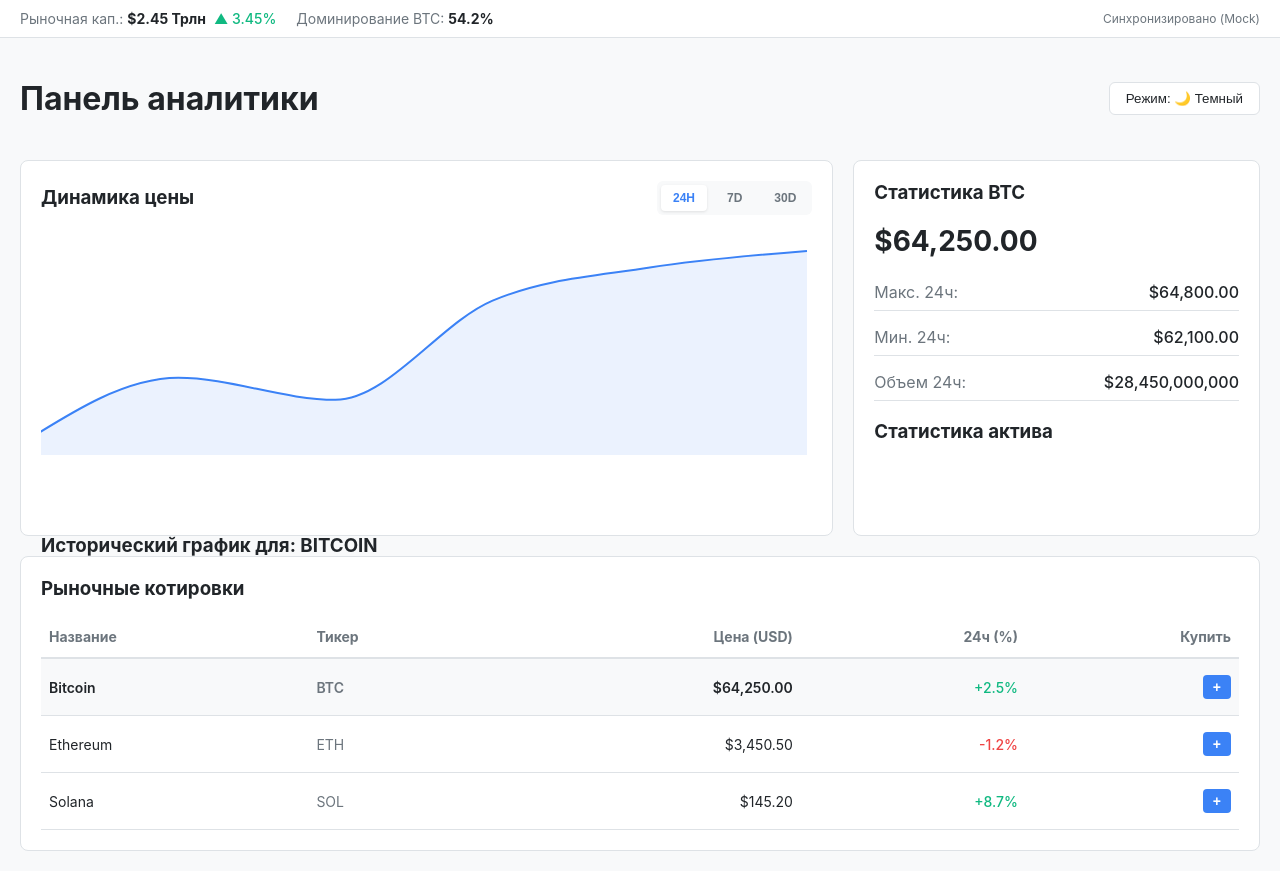
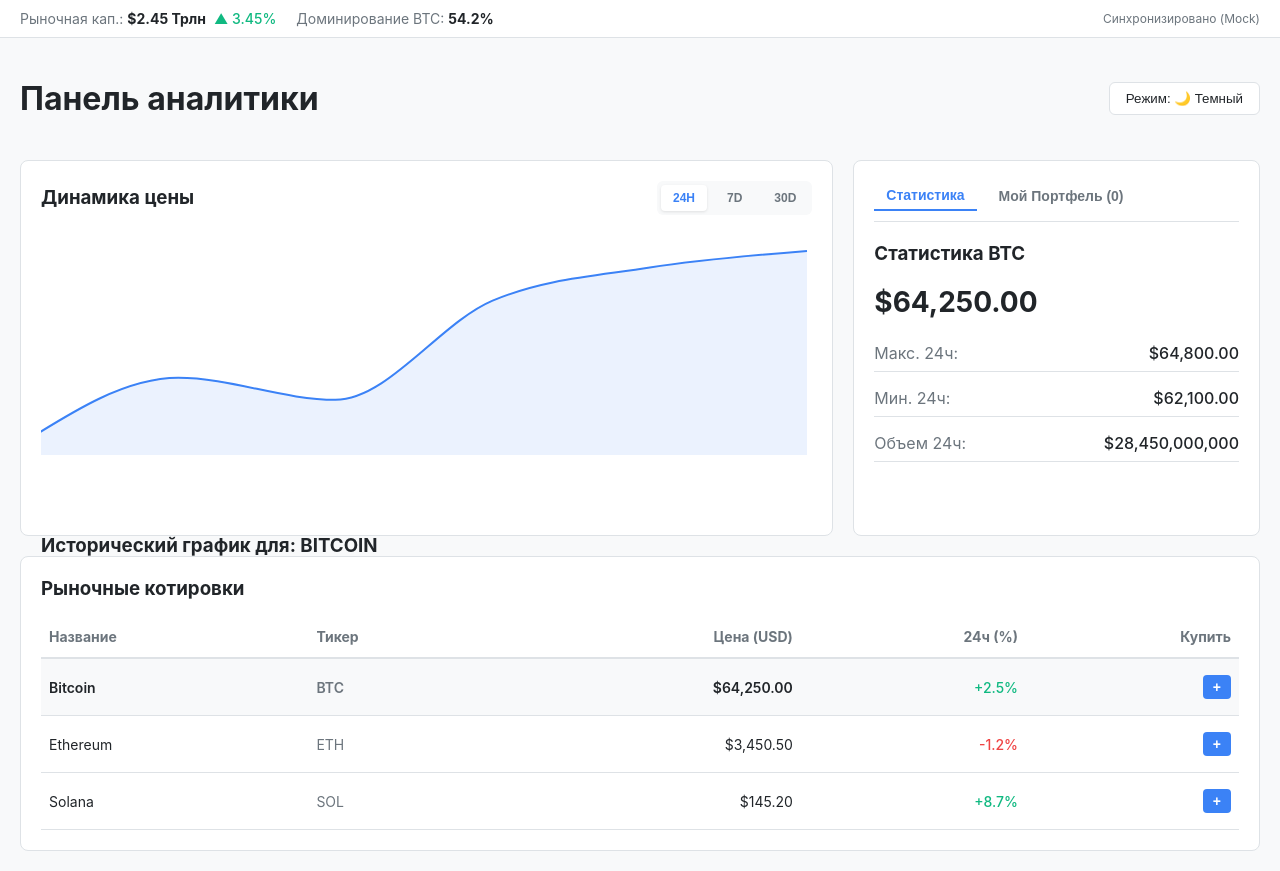
Before and after one commit to Heimtar/crypto-dashboard, a React (Vite) app: page / in a window 1280 px wide. Built offline with nearby package versions, Linux system fonts and the light colour scheme.

Commit message:
feat: implement tab switching and integrate PortfolioWidget in right panel

```diff
--- a/src/App.jsx
+++ b/src/App.jsx
@@ -1,5 +1,6 @@
 import { useState, useEffect } from "react";
 import MarketTicker from "./components/MarketTicker";
+import PortfolioWidget from "./components/PortfolioWidget";
 import CoinStats from "./components/CoinStats";
 import CoinChart from "./components/CoinChart";
 import MarketTable from "./components/MarketTable";
@@ -14,6 +15,7 @@
   });
   const [theme, setTheme] = useState("light");
   const [modalCoin, setModalCoin] = useState(null);
+  const [activeTab, setActiveTab] = useState("stats");
   // Синхронизируем стейт портфеля с localStorage
   useEffect(() => {
     localStorage.setItem("crypto_portfolio", JSON.stringify(portfolio));
@@ -120,8 +122,64 @@
               minHeight: "300px",
             }}
           >
-            <CoinStats coin={activeCoin} />
-            <h3>Статистика актива</h3>
+            {/* Панель кнопок-вкладок (Tabs) */}
+            <div
+              style={{
+                display: "flex",
+                gap: "10px",
+                marginBottom: "20px",
+                borderBottom: "1px solid var(--border-color)",
+                paddingBottom: "10px",
+              }}
+            >
+              <button
+                onClick={() => setActiveTab("stats")}
+                style={{
+                  background: "none",
+                  border: "none",
+                  padding: "6px 12px",
+                  cursor: "pointer",
+                  fontSize: "14px",
+                  fontWeight: "600",
+                  color:
+                    activeTab === "stats"
+                      ? "var(--accent)"
+                      : "var(--text-muted)",
+                  borderBottom:
+                    activeTab === "stats" ? "2px solid var(--accent)" : "none",
+                }}
+              >
+                Статистика
+              </button>
+              <button
+                onClick={() => setActiveTab("portfolio")}
+                style={{
+                  background: "none",
+                  border: "none",
+                  padding: "6px 12px",
+                  cursor: "pointer",
+                  fontSize: "14px",
+                  fontWeight: "600",
+                  color:
+                    activeTab === "portfolio"
+                      ? "var(--accent)"
+                      : "var(--text-muted)",
+                  borderBottom:
+                    activeTab === "portfolio"
+                      ? "2px solid var(--accent)"
+                      : "none",
+                }}
+              >
+                Мой Портфель ({portfolio.length})
+              </button>
+            </div>
+
+            {/* Условный рендер содержимого в зависимости от выбранной вкладки */}
+            {activeTab === "stats" ? (
+              <CoinStats coin={activeCoin} />
+            ) : (
+              <PortfolioWidget portfolio={portfolio} coins={mockData.coins} />
+            )}
           </div>
         </div>
 
--- /dev/null
+++ b/src/components/PortfolioWidget.jsx
@@ -0,0 +1,149 @@
+function PortfolioWidget({ portfolio, coins }) {
+  // Хелпер для форматирования валюты
+  const formatUSD = (num) =>
+    num.toLocaleString("en-US", {
+      minimumFractionDigits: 2,
+      maximumFractionDigits: 2,
+    });
+
+  if (!portfolio || portfolio.length === 0) {
+    return (
+      <div
+        style={{
+          color: "var(--text-muted)",
+          textAlign: "center",
+          padding: "40px 0",
+        }}
+      >
+        Ваш портфель пока пуст. Нажмите «+» в таблице, чтобы добавить монеты.
+      </div>
+    );
+  }
+
+  // Формируем детальный массив активов без изменения внешних переменных
+  const portfolioDetails = portfolio.map((item) => {
+    const marketCoin = coins.find((c) => c.id === item.id);
+    const currentPrice = marketCoin ? marketCoin.price : item.buyPrice;
+
+    const currentValue = item.amount * currentPrice;
+    const investedValue = item.amount * item.buyPrice;
+    const pnlUSD = currentValue - investedValue;
+    const pnlPercent = investedValue > 0 ? (pnlUSD / investedValue) * 100 : 0;
+
+    return {
+      ...item,
+      symbol: marketCoin ? marketCoin.symbol : "?",
+      currentValue,
+      pnlUSD,
+      pnlPercent,
+      investedValue, // Добавляем для последующего расчета суммы
+    };
+  });
+
+  // Считаем итоги через .reduce() без мутаций переменных
+  const totalCurrentValue = portfolioDetails.reduce(
+    (sum, item) => sum + item.currentValue,
+    0,
+  );
+  const totalInvested = portfolioDetails.reduce(
+    (sum, item) => sum + item.investedValue,
+    0,
+  );
+
+  const totalPnLUSD = totalCurrentValue - totalInvested;
+  const totalPnLPercent =
+    totalInvested > 0 ? (totalPnLUSD / totalInvested) * 100 : 0;
+  const isTotalPositive = totalPnLUSD >= 0;
+
+  return (
+    <div>
+      {/* Сводный баланс портфеля */}
+      <div
+        style={{
+          marginBottom: "20px",
+          paddingBottom: "16px",
+          borderBottom: "2px solid var(--border-color)",
+        }}
+      >
+        <div
+          style={{
+            fontSize: "12px",
+            color: "var(--text-muted)",
+            marginBottom: "4px",
+          }}
+        >
+          Баланс портфеля
+        </div>
+        <div
+          style={{ fontSize: "24px", fontWeight: "700", marginBottom: "6px" }}
+        >
+          ${formatUSD(totalCurrentValue)}
+        </div>
+        <div
+          style={{
+            fontSize: "14px",
+            fontWeight: "500",
+            color: isTotalPositive ? "var(--crypto-up)" : "var(--crypto-down)",
+          }}
+        >
+          {isTotalPositive ? "▲" : "▼"} ${formatUSD(Math.abs(totalPnLUSD))} (
+          {totalPnLPercent.toFixed(2)}%)
+        </div>
+      </div>
+
+      {/* Список купленных активов */}
+      <div
+        style={{
+          display: "flex",
+          flexDirection: "column",
+          gap: "12px",
+          maxHeight: "180px",
+          overflowY: "auto",
+        }}
+      >
+        {portfolioDetails.map((asset) => {
+          const isAssetPositive = asset.pnlUSD >= 0;
+          return (
+            <div
+              key={asset.id}
+              style={{
+                display: "flex",
+                justifyContent: "space-between",
+                alignItems: "center",
+                padding: "8px 10px",
+                backgroundColor: "var(--bg-main)",
+                borderRadius: "6px",
+              }}
+            >
+              <div>
+                <strong style={{ fontSize: "14px" }}>{asset.symbol}</strong>
+                <div style={{ fontSize: "11px", color: "var(--text-muted)" }}>
+                  {asset.amount} шт.
+                </div>
+              </div>
+              <div style={{ textAlign: "right" }}>
+                <span style={{ fontSize: "14px", fontWeight: "600" }}>
+                  ${formatUSD(asset.currentValue)}
+                </span>
+                <div
+                  style={{
+                    fontSize: "11px",
+                    fontWeight: "500",
+                    color: isAssetPositive
+                      ? "var(--crypto-up)"
+                      : "var(--crypto-down)",
+                  }}
+                >
+                  {isAssetPositive ? "+" : ""}
+                  {asset.pnlPercent.toFixed(1)}%
+                </div>
+              </div>
+            </div>
+          );
+        })}
+      </div>
+    </div>
+  );
+}
+
+export default PortfolioWidget;
```
